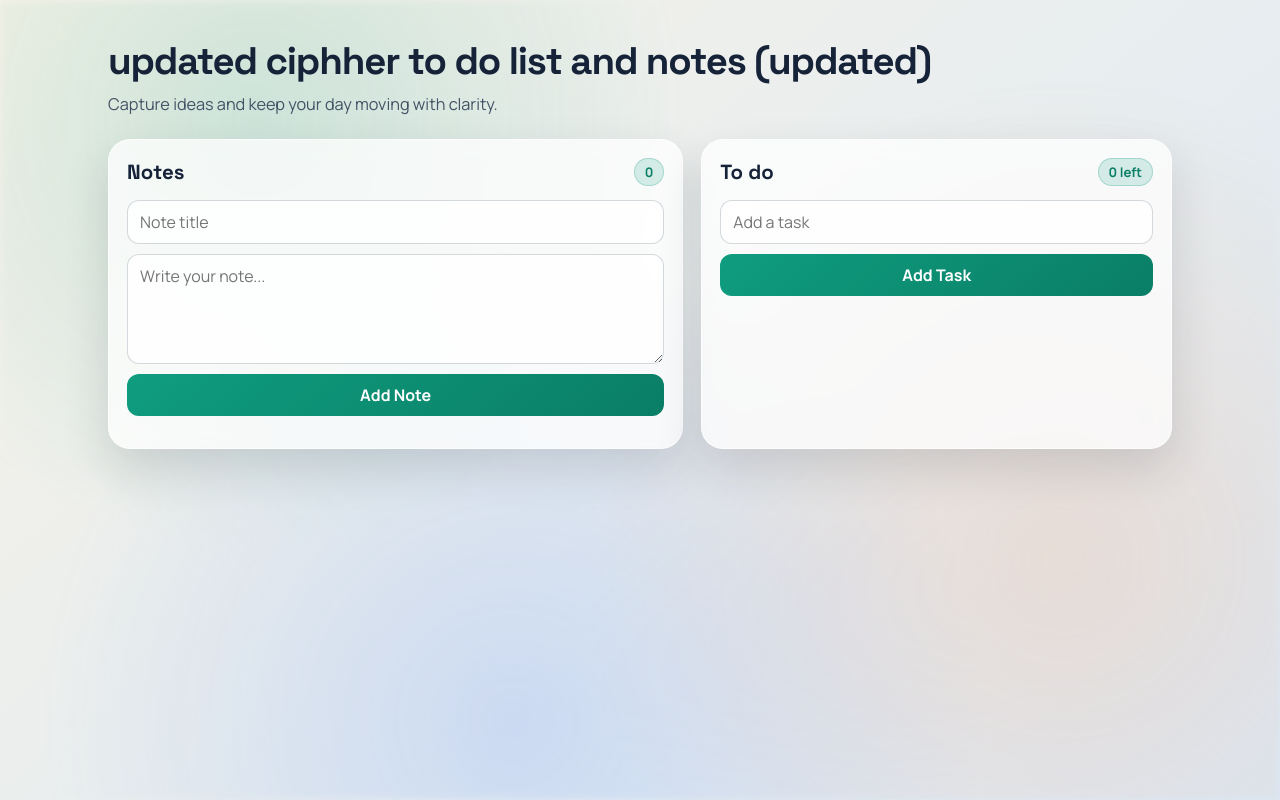
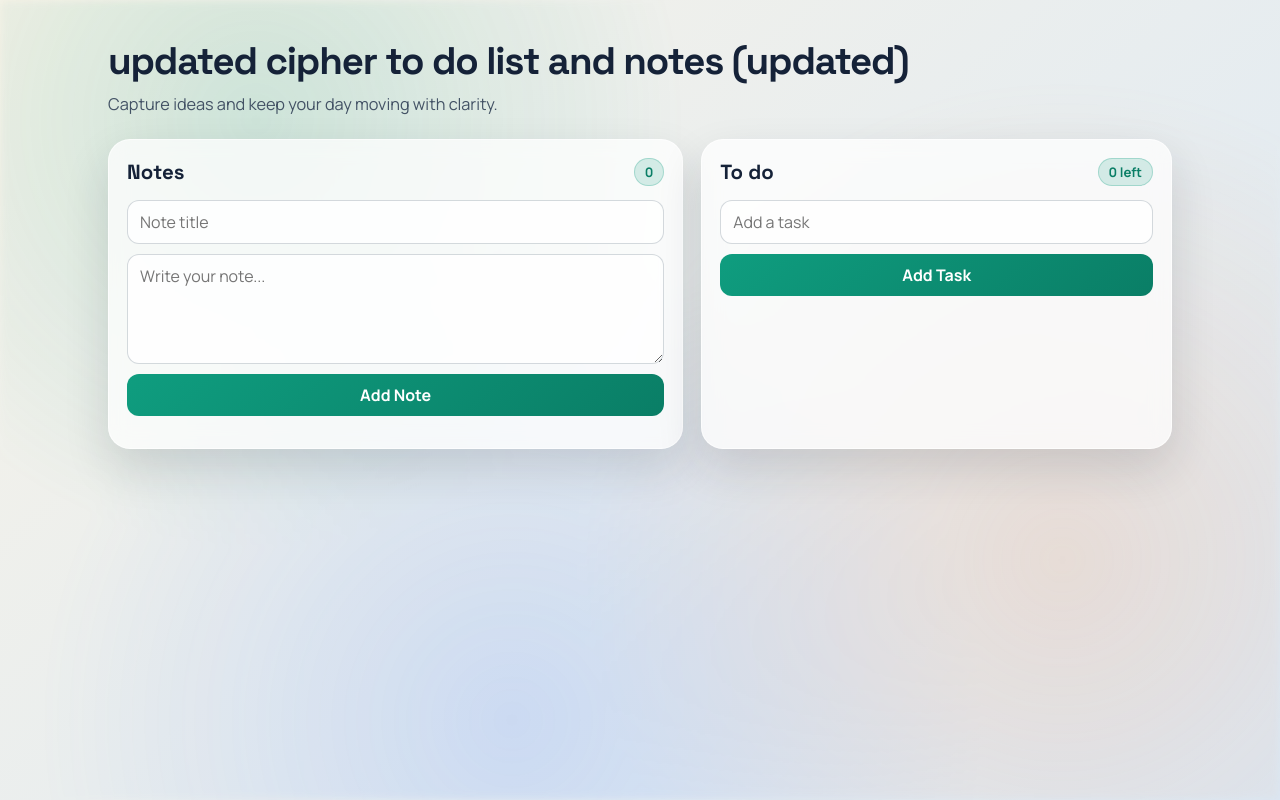
Before and after one commit to sachinsharmaa07/aws-s3-static-website-assignment, a plain HTML site: page index.html in a window 1280 px wide. Drawn offline with Linux system fonts and the light colour scheme.

```diff
--- a/index.html
+++ b/index.html
@@ -3,7 +3,7 @@
 <head>
   <meta charset="UTF-8" />
   <meta name="viewport" content="width=device-width, initial-scale=1.0" />
-  <title>updated ciphher to do list and notes (updated)</title>
+  <title>updated cipher to do list and notes (updated)</title>
   <link rel="preconnect" href="https://fonts.googleapis.com" />
   <link rel="preconnect" href="https://fonts.gstatic.com" crossorigin />
   <link href="https://fonts.googleapis.com/css2?family=Manrope:wght@400;500;700;800&family=Space+Grotesk:wght@500;700&display=swap" rel="stylesheet" />
@@ -13,7 +13,7 @@
   <div class="bg-layer"></div>
   <main class="app-shell">
     <header class="hero">
-      <h1>updated ciphher to do list and notes (updated)</h1>
+      <h1>updated cipher to do list and notes (updated)</h1>
       <p>Capture ideas and keep your day moving with clarity.</p>
     </header>
 
```
Also changed, not shown: 1 other file.
